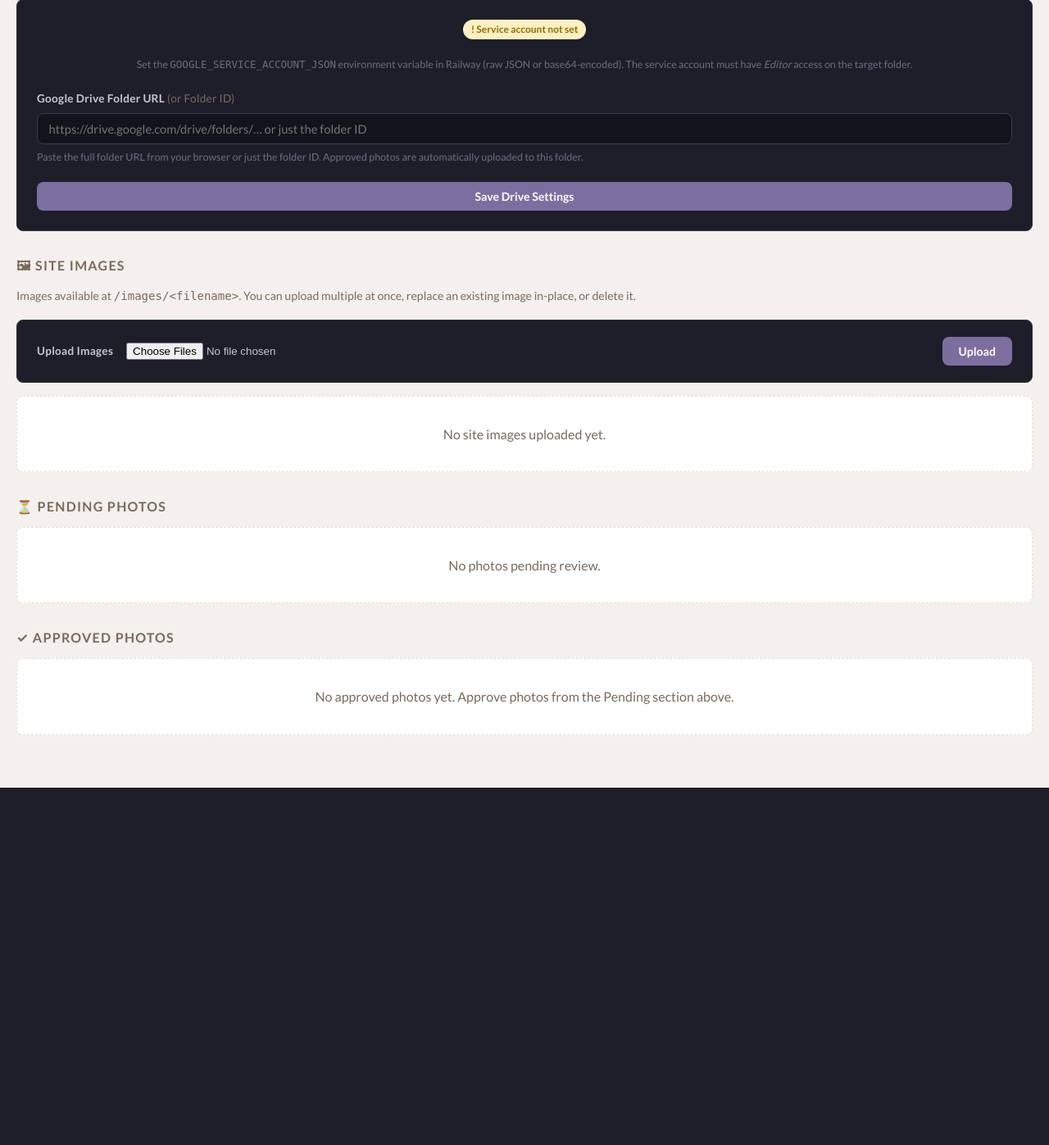
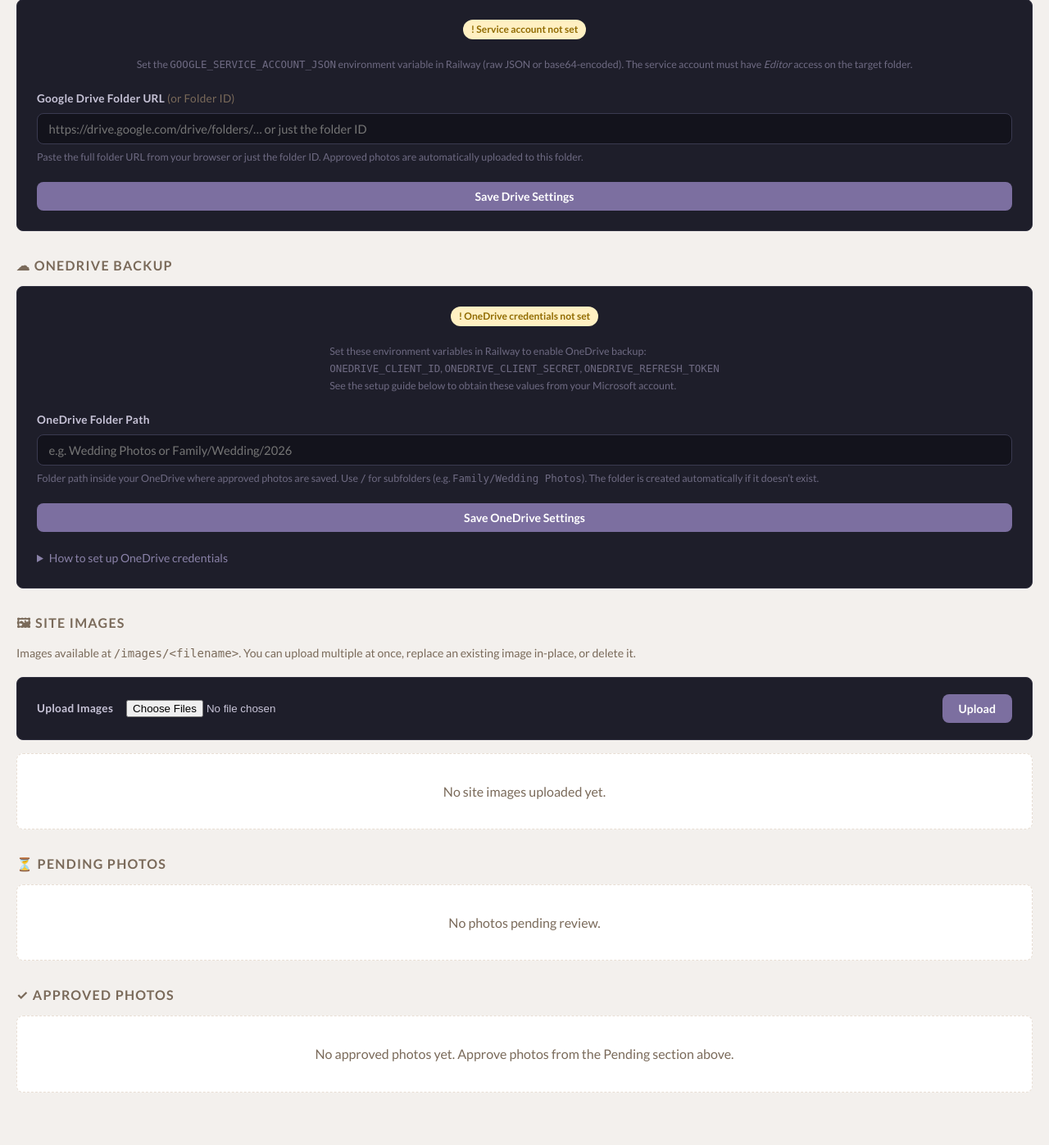
Before and after one commit to sharkboy2901/wedding-website, a Node server app: template views/admin/dashboard.ejs in a window 1280 px wide. Shown: the part 558-1955 px from the top of the page at 82% size. Before the commit the page ends 1519 px from the top, so only its background shows below. Run offline with Node 20, Linux system fonts and the light colour scheme; the template is opened without the code that fills it, so the values that code supplies are empty.

Commit message:
Add Microsoft OneDrive backup for approved guest photos
When a photo is approved (individually or via bulk action), it is
automatically uploaded to the admin's personal OneDrive using the
Microsoft Graph API with OAuth2 refresh-token auth.

New env vars: ONEDRIVE_CLIENT_ID, ONEDRIVE_CLIENT_SECRET, ONEDRIVE_REFRESH_TOKEN
New DB setting: onedrive_folder_path (defaults to "Wedding Photos")
New admin dashboard section with status badge, folder-path input, and
step-by-step setup guide for obtaining the Azure credentials.

https://claude.ai/code/session_01PGumfuV3FDuU9ufqS37u8m

```diff
--- a/views/admin/dashboard.ejs
+++ b/views/admin/dashboard.ejs
@@ -146,6 +146,77 @@
             <button type="submit" class="admin-btn admin-btn--primary">Save Drive Settings</button>
           </div>
         </form>
+
+      </div>
+    </section>
+
+    <!-- ── OneDrive Integration ──────────────────────────────────────────── -->
+    <section class="admin-section" aria-labelledby="onedrive-heading">
+      <h2 class="admin-section-title" id="onedrive-heading">&#9729; OneDrive Backup</h2>
+      <div class="admin-settings-card">
+
+        <div class="admin-settings-row" style="display:flex;align-items:center;gap:0.75rem;flex-wrap:wrap;">
+          <% if (onedriveConfigured) { %>
+            <span class="badge badge--approved">&#10003; OneDrive credentials set</span>
+          <% } else { %>
+            <span class="badge badge--warning">&#33; OneDrive credentials not set</span>
+            <p class="admin-settings-hint" style="margin:0.5rem 0 0;">
+              Set these environment variables in Railway to enable OneDrive backup:<br>
+              <code>ONEDRIVE_CLIENT_ID</code>, <code>ONEDRIVE_CLIENT_SECRET</code>,
+              <code>ONEDRIVE_REFRESH_TOKEN</code><br>
+              See the setup guide below to obtain these values from your Microsoft account.
+            </p>
+          <% } %>
+        </div>
+
+        <form action="/admin/settings/onedrive" method="post" class="admin-settings-form" style="margin-top:1.25rem;">
+          <input type="hidden" name="_csrf" value="<%= csrfToken %>">
+
+          <div class="admin-settings-row">
+            <label class="admin-settings-label" for="onedrive_folder_path">
+              OneDrive Folder Path
+            </label>
+            <input
+              type="text"
+              id="onedrive_folder_path"
+              name="onedrive_folder_path"
+              class="admin-settings-input"
+              value="<%= siteSettings.onedrive_folder_path %>"
+              placeholder="e.g. Wedding Photos or Family/Wedding/2026"
+              maxlength="200"
+            >
+            <p class="admin-settings-hint">
+              Folder path inside your OneDrive where approved photos are saved.
+              Use <code>/</code> for subfolders (e.g. <code>Family/Wedding Photos</code>).
+              The folder is created automatically if it doesn&rsquo;t exist.
+            </p>
+          </div>
+
+          <div class="admin-settings-row">
+            <button type="submit" class="admin-btn admin-btn--primary">Save OneDrive Settings</button>
+          </div>
+        </form>
+
+        <details style="margin-top:1.25rem;">
+          <summary style="cursor:pointer;color:#8a82a8;font-size:0.875rem;">How to set up OneDrive credentials</summary>
+          <ol class="admin-settings-hint" style="margin-top:0.75rem;padding-left:1.25rem;line-height:1.8;">
+            <li>Go to <strong>portal.azure.com</strong> and sign in with your Microsoft account.</li>
+            <li>Navigate to <strong>Azure Active Directory &rarr; App registrations &rarr; New registration</strong>.</li>
+            <li>Name it anything (e.g. <em>Wedding Website</em>), choose <strong>Personal Microsoft accounts only</strong> as the supported account type, and set the redirect URI to <code>https://login.microsoftonline.com/common/oauth2/nativeclient</code>.</li>
+            <li>After creating the app, note the <strong>Application (client) ID</strong> &mdash; this is your <code>ONEDRIVE_CLIENT_ID</code>.</li>
+            <li>Go to <strong>Certificates &amp; secrets &rarr; New client secret</strong>, create a secret, and copy its <strong>Value</strong> &mdash; this is your <code>ONEDRIVE_CLIENT_SECRET</code>.</li>
+            <li>Go to <strong>API permissions &rarr; Add a permission &rarr; Microsoft Graph &rarr; Delegated permissions</strong> and add <code>Files.ReadWrite</code> and <code>offline_access</code>.</li>
+            <li>To get your refresh token, visit this URL in a browser (replace <code>YOUR_CLIENT_ID</code>):<br>
+              <code style="word-break:break-all;">https://login.microsoftonline.com/consumers/oauth2/v2.0/authorize?client_id=YOUR_CLIENT_ID&response_type=code&redirect_uri=https%3A%2F%2Flogin.microsoftonline.com%2Fcommon%2Foauth2%2Fnativeclient&scope=Files.ReadWrite+offline_access&response_mode=query</code>
+            </li>
+            <li>Sign in, approve, and copy the <code>code=…</code> value from the redirect URL.</li>
+            <li>Exchange the code for a refresh token by running this in your terminal (replace the placeholders):<br>
+              <code style="word-break:break-all;">curl -X POST https://login.microsoftonline.com/consumers/oauth2/v2.0/token -d "client_id=YOUR_CLIENT_ID&client_secret=YOUR_CLIENT_SECRET&code=YOUR_CODE&redirect_uri=https%3A%2F%2Flogin.microsoftonline.com%2Fcommon%2Foauth2%2Fnativeclient&grant_type=authorization_code&scope=Files.ReadWrite+offline_access"</code>
+            </li>
+            <li>Copy the <code>refresh_token</code> value from the JSON response &mdash; this is your <code>ONEDRIVE_REFRESH_TOKEN</code>.</li>
+            <li>Add all three values as environment variables in Railway and redeploy.</li>
+          </ol>
+        </details>
 
       </div>
     </section>
```
Also changed, not shown: routes/adminRoutes.js (+41 -7 lines), lib/onedriveUpload.js (added).
